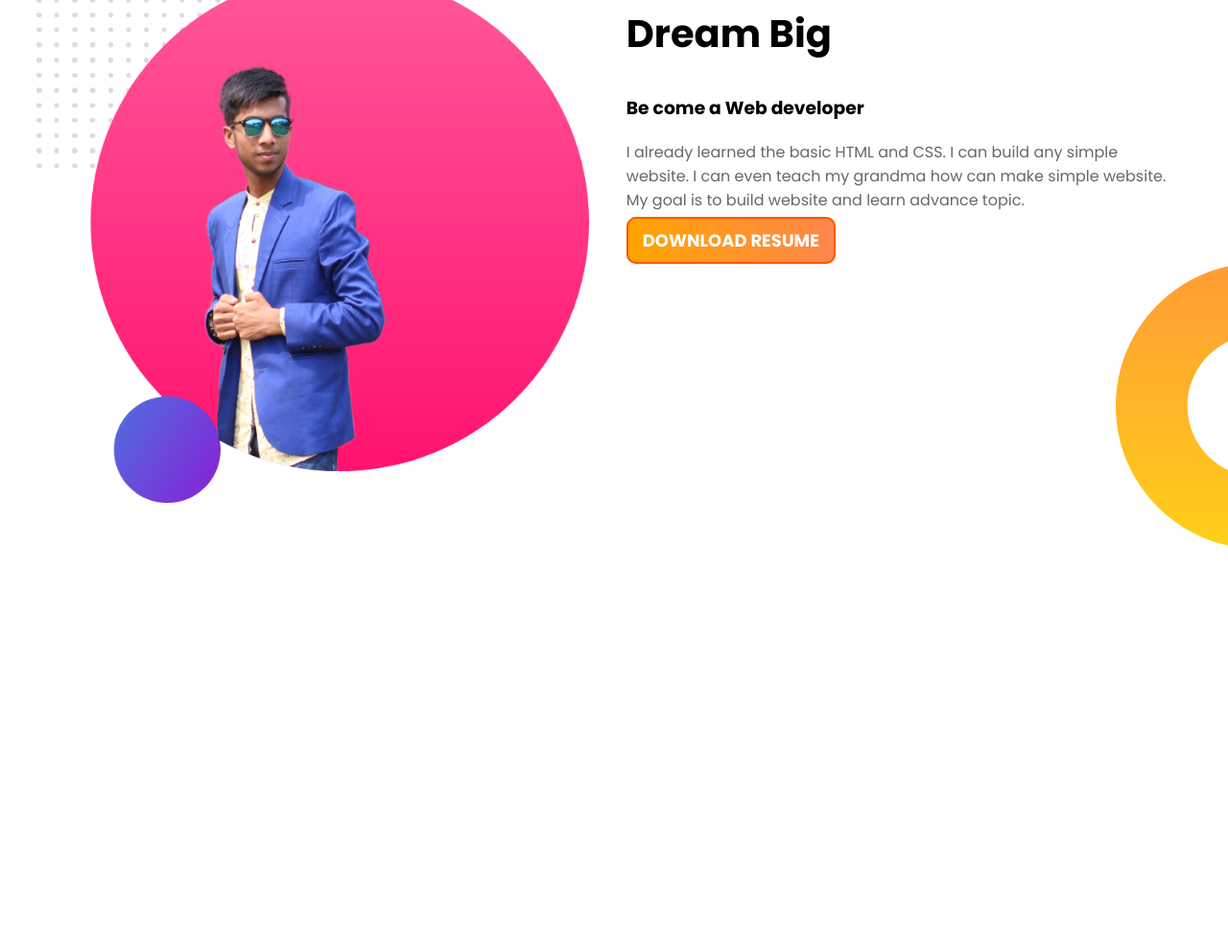
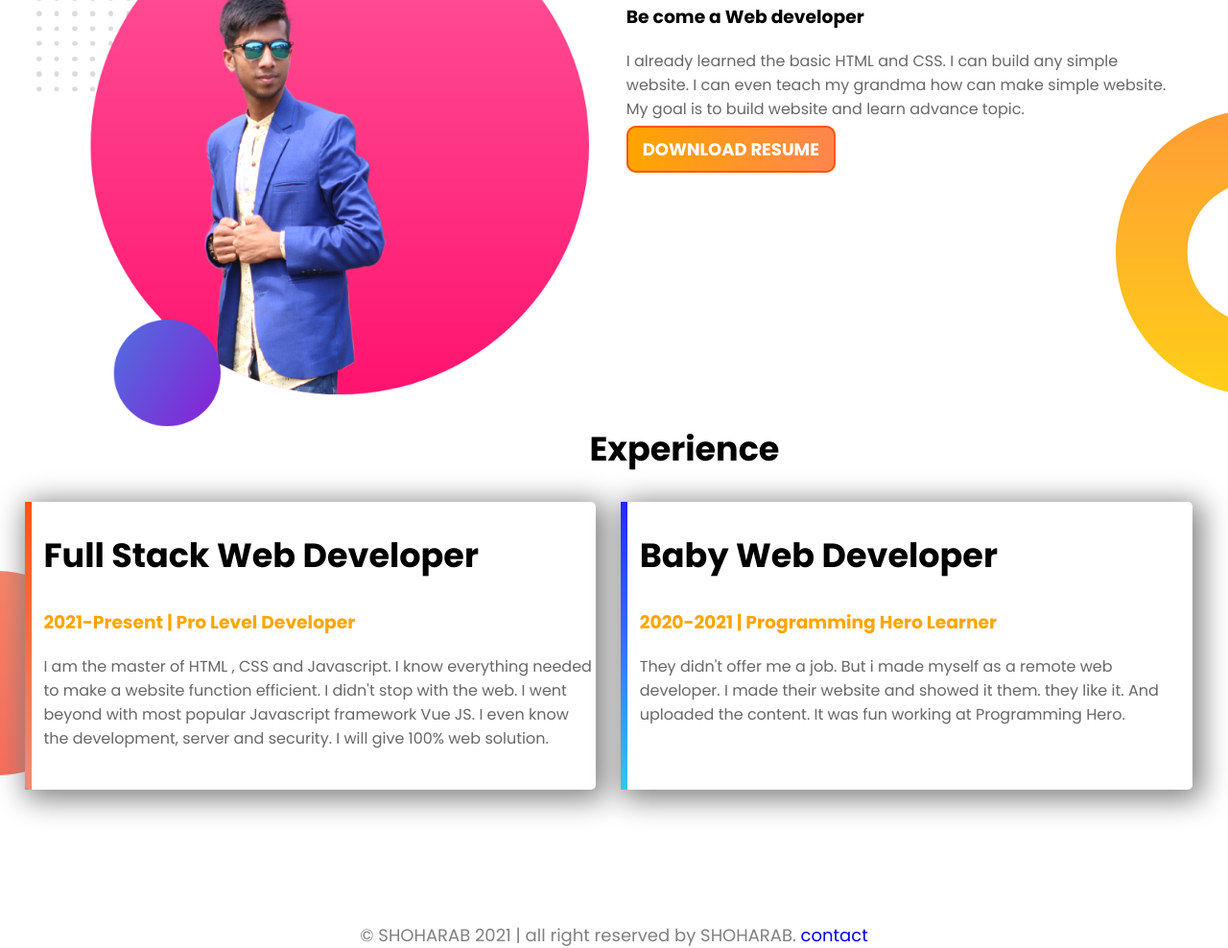
Before and after one commit to web-shoharab-pk/web-portfolio, a plain HTML site: page index.html in a window 1280 px wide. Shown: the part 628-1616 px from the top of the page at 96% size. Before the commit the page ends 1200 px from the top, so only its background shows below. Drawn offline with Linux system fonts and the light colour scheme.

Commit message:
finished

```diff
--- a/index.html
+++ b/index.html
@@ -13,7 +13,7 @@
 <section class="top-banner">
     <div class="half-width">
         <h1>Welcome To</h1>
-        <h1> <span class="name-highlight">Shoharab Pk</span> Website</h1>
+        <h1> <span class="orange-highlight">Shoharab Pk</span> Website</h1>
         <h3>World Class web developer</h3>
         <p>My name is Shoharab Pk. I am a professional web developer. If you need web developer please contact with me. I will make a World class Website!</p>
         <a class="link-button" href="https://www.linkedin.com/in/md-shoharab-pk-97b1391b0/" target="_blank">HIRE ME</a>
@@ -24,18 +24,36 @@
 </section>
 
 <section class="dream-area">
+
     <div class="half-width">
         <img src="images/profile2.png" alt="profile2">
     </div>
 
-    <div class="half-width Dream">
+    <div class="half-width">
         <h2>Dream Big</h2>
         <h3>Be come a Web developer</h3>
         <p>I already learned the basic HTML and CSS. I can build any simple website. I can even teach my grandma how can make simple website. My goal is to build website and learn advance topic.</p>
 
         <a class="resume-button" href="https://www.facebook.com/web.shoharabpk/" target="_blank">DOWNLOAD RESUME</a>
     </div>
+</section>
 
-</section>
+    <section class="experience-area">
+        <h2>Experience</h2>
+        <div id="full-stack" class="half-width single-experience">
+            <h2>Full Stack Web Developer</h2>
+            <h3 class="orange-highlight">2021-Present | Pro Level Developer</h3>
+            <p>I am the master of HTML , CSS and Javascript. I know everything needed to make a website function efficient. I didn't stop with the web. I went beyond with most popular Javascript framework Vue JS. I even know the development, server and security. I will give 100% web solution.</p>
+        </div>
+
+
+        <div id="baby-web" class="half-width single-experience">
+            <h2>Baby Web Developer </h2>
+                <h3 class="orange-highlight">2020-2021 | Programming Hero Learner</h3>
+                <p>They didn't offer me a job. But i made myself as a remote web developer. I made their website and showed it them. they like it. And uploaded the content. It was fun working at Programming Hero.</p>
+        </div>
+    </section>
+
+<footer>&copy; SHOHARAB 2021 | all right reserved by SHOHARAB. <a href="https://m.me/web.shoharabpk" target="_blank">contact</a></footer>
 </body>
 </html>
--- a/stylesheet.css
+++ b/stylesheet.css
@@ -2,25 +2,29 @@ body{
     font-family: 'Poppins', sans-serif;
     padding: 0;
     margin: 0;
+
 }
 h1{
     font-size: 45px;
 }
 h2{
-    font-size: 40px;
+    font-size: 35px;
 }
 p{
     color: rgb(104, 103, 103);
 }
 section{
-    height: 75vh;
+    height: 65vh;
+
     width: 100%;
+
 }
 .top-banner{
     background-image: url("images/top-banner.png");
     background-repeat: no-repeat;
 }
-.name-highlight{
+
+.orange-highlight{
     color: orange;
 }
 .half-width{
@@ -31,6 +35,10 @@ section{
 }
 .half-width img{
     width: 100%;
+}
+.half-width.Dream {
+    height: 500px;
+    /* problem */
 }
 .link-button{
     text-decoration: none;
@@ -70,4 +78,43 @@ section{
     background-image: url("images/dream-bg.png");
     background-repeat: no-repeat;
     background-position: right bottom;
+
 }
+  .experience-area{
+    background-image: url("images/exp-bg.png");
+    background-repeat: no-repeat;
+    background-position: left;
+  }
+
+
+.single-experience{
+    height: 300px;
+    box-shadow: 5px 5px 30px 5px gray;
+    border-radius: 5px;
+    background-color: white;
+
+}
+
+#full-stack{
+    border-left: 7px solid;
+    border-image: linear-gradient(180deg, #fd5411, rgba(231, 109, 87, 0.788));
+    border-image-slice: 1;
+}
+
+#baby-web{
+    border-left: 7px solid;
+    border-image: linear-gradient(180deg, #0000ffda, #39c3f1);
+    border-image-slice: 1;
+}
+footer{
+    text-align: center;
+    font-size: 18px;
+    color: grey;
+}
+footer a{
+    text-decoration: none;
+    font-size: 18px;
+}
+footer a:hover{
+    text-decoration: underline;
+}
```
